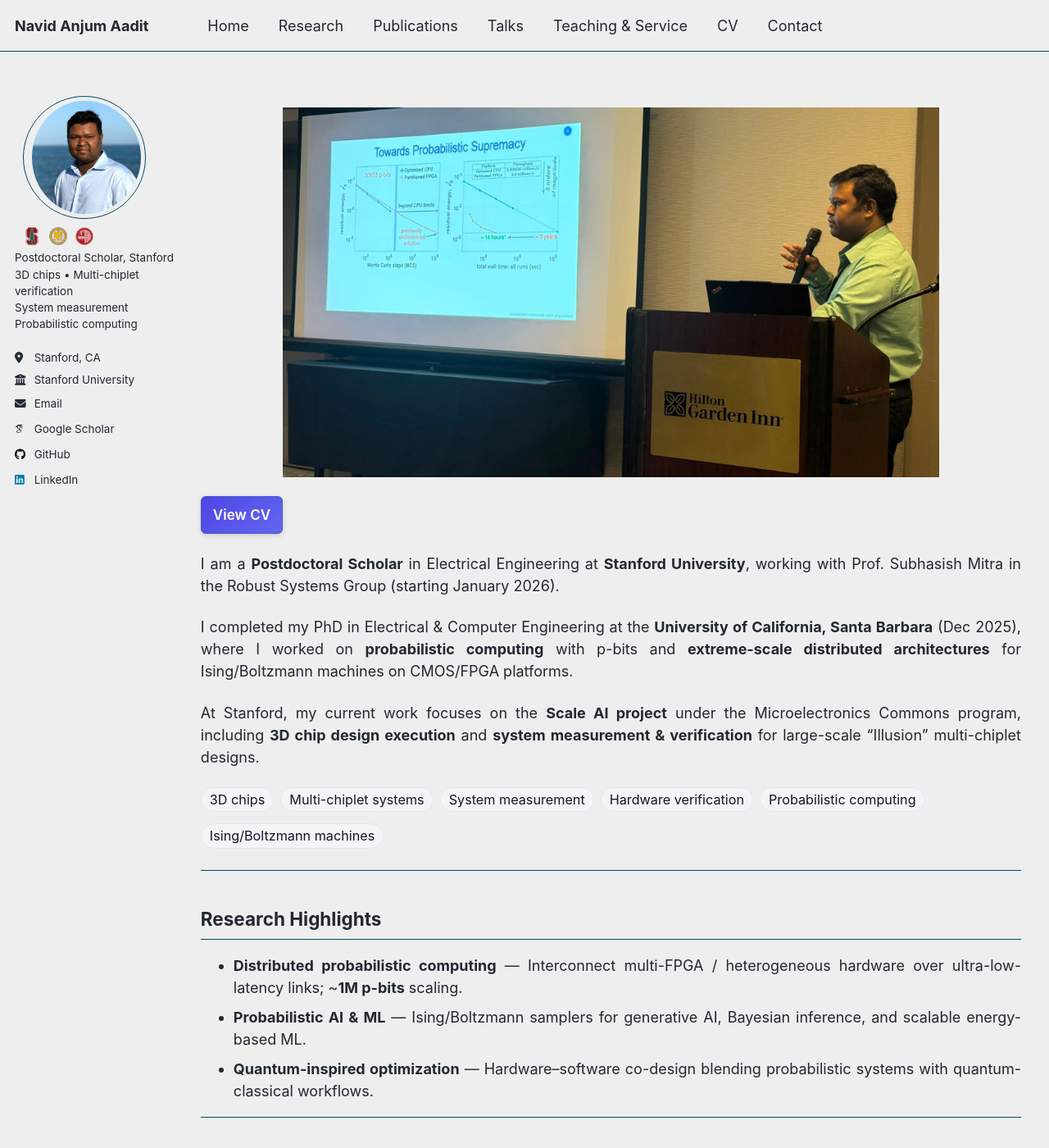
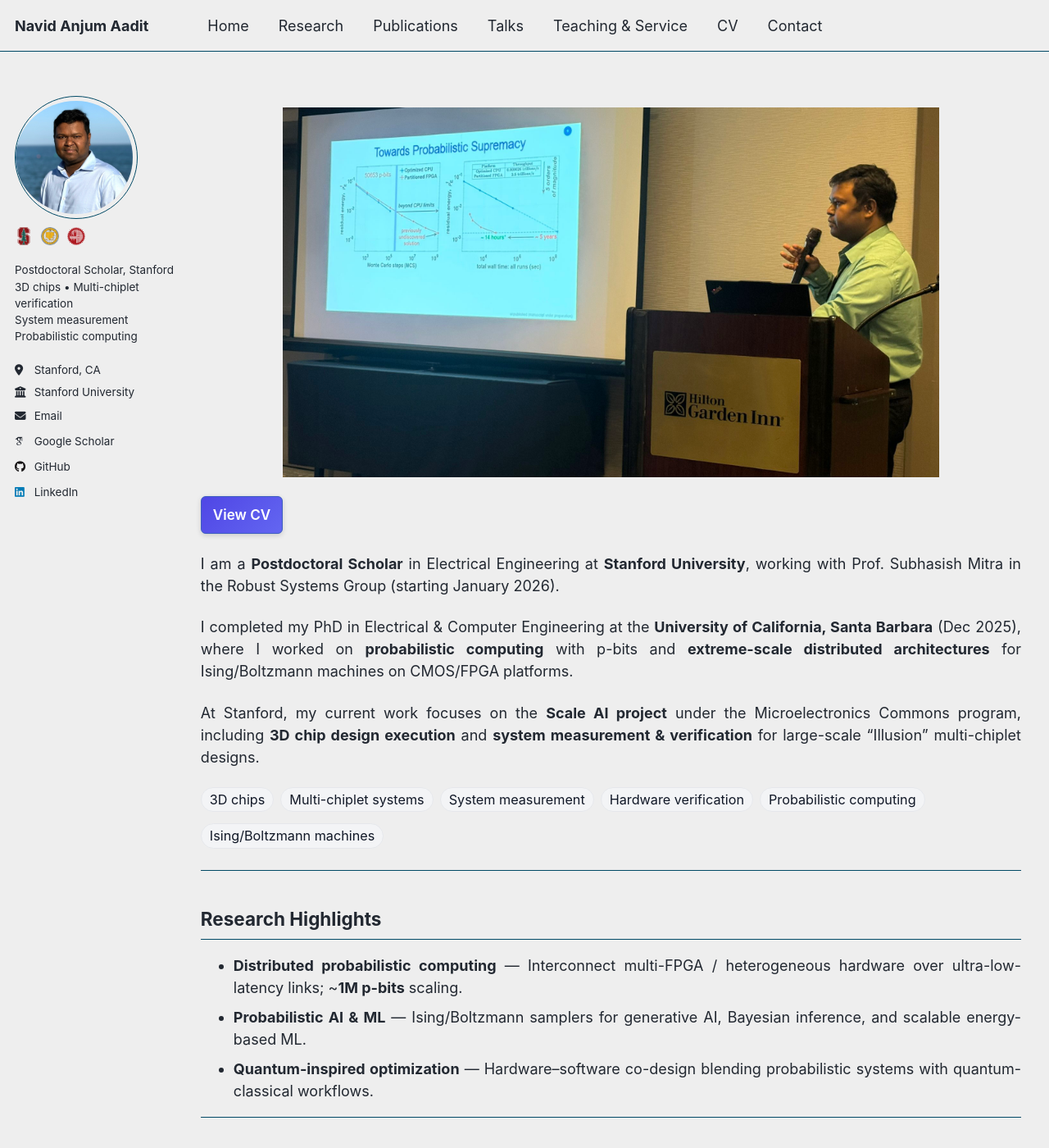
Before and after one commit to navidaadit/navidaadit.github.io, a Jekyll site: the page built from _pages/about.md, in a window 1280 px wide and 1400 px high. Shown: the whole window at 82% size. Built offline with Jekyll 4.4.1, drawn with Linux system fonts in a browser that asks for light colours; some web fonts are replaced.

Commit message:
Refactor sidebar and content styles in custom.scss

```diff
--- a/_sass/_custom.scss
+++ b/_sass/_custom.scss
@@ -1,11 +1,14 @@
 /* ===========================================================
    Navid Aadit — site overrides
+   (grid layout, justified text, hero image, keyword pills,
+    spotlight images, and a single clean footer)
    =========================================================== */
 
 /* ---------- Global width ---------- */
 .initial-content,
 .page__inner,
 .page {
+  /* clamp on very wide monitors to stop overflow/stretch */
   max-width: min(1400px, 90vw);
   margin-left: auto;
   margin-right: auto;
@@ -15,8 +18,8 @@
 
 /* ---------- Content width cap inside right column ---------- */
 :root {
-  --content-max: 75%;
-  --sidebar-left-offset: 10px;  /* <-- ONE KNOB for BOTH headshot + logos */
+  --content-max: 75%;          /* simple size var (not theme-related) */
+  --sidebar-left-offset: 0px;  /* <<<<<< change THIS (e.g., 6px, 10px, 14px) */
 }
 
 /* Limit inner text width (not hero/pills/CV button) */
@@ -35,12 +38,22 @@
 /* Clear legacy floats */
 .page::after { content: ""; display: block; clear: both; }
 
-/* ---------- Author block (avatar + bio) ---------- */
-/* Make the headshot obey the same left offset (desktop + mobile) */
+/* ===========================================================
+   SIDEBAR: headshot + logos share SAME LEFT OFFSET
+   (moves the ring too, because the wrapper moves)
+   =========================================================== */
+
+/* Move the whole avatar block (wrapper) so the ring follows */
 .sidebar .author__avatar{
-  display: flex;
-  justify-content: flex-start;
-  padding-left: var(--sidebar-left-offset);
+  text-align: left !important;                   /* kill theme centering */
+  padding-left: var(--sidebar-left-offset) !important;
+}
+
+/* Ensure the image is not auto-centered */
+.sidebar .author__avatar img{
+  display: block !important;
+  margin-left: 0 !important;
+  margin-right: 0 !important;
 }
 
 /* Desktop: consistent avatar */
@@ -58,22 +71,24 @@
   .author__content p, .author__bio { text-align:left !important; }
 }
 
-/* --- Affiliation logos (tight + LEFT aligned + same offset as headshot) --- */
+/* --- Affiliation logos (tight + left aligned + SAME offset as headshot) --- */
 .sidebar .affil-logos{
-  display: inline-flex;
+  display: flex;                               /* not inline-flex */
   justify-content: flex-start;
   align-items: center;
   gap: 10px;
   line-height: 1;
-  margin: 0;
-  margin-left: var(--sidebar-left-offset); /* same knob */
+  margin: 0;                                   /* NO extra vertical spacing */
   padding: 0;
+  padding-left: var(--sidebar-left-offset) !important;
 }
+
+/* logo size */
 .sidebar .affil-logo{
   width: 22px;
   height: 22px;
   object-fit: contain;
-  display: inline-block;
+  display: block;
 }
 
 /* Remove any built-in hero from the theme */
@@ -86,8 +101,8 @@
   display: block;
   width: 80%;
   height: auto;
-  margin: 0 auto 0 auto;
-  border-bottom: none;
+  margin: 0 auto 0 auto;  /* no bottom margin */
+  border-bottom: none;    /* no line */
 }
 
 /* ---------- Download CV button ---------- */
@@ -137,6 +152,7 @@
   background: #f7fafc;
 }
 
+/* True 4:3 box via aspect-ratio so captions stay below */
 .figure-card img {
   display:block;
   width:100% !important;
@@ -147,11 +163,13 @@
   background: transparent !important;
 }
 
+/* Optional: make an image FILL its card (good for tall rack photos) */
 .figure-card.fill img {
   object-fit: cover !important;
   object-position: center !important;
 }
 
+/* 2×2 spotlight grid */
 .gallery-2x2{
   display:grid;
   grid-template-columns:repeat(2,minmax(0,1fr));
@@ -159,10 +177,12 @@
   margin:.6rem 0 1.2rem;
 }
 
+/* Shorter on phones */
 @media (max-width:980px){
   .gallery-2x2{ grid-template-columns:1fr; }
 }
 
+/* Icons in Recognition list */
 .page__content i.fas { color: #3b82f6; margin-right: 6px; }
 
 /* ---------- Footer: single slim bar ---------- */
@@ -193,6 +213,7 @@
 .footer-left  { opacity: .92; }
 .footer-right { opacity: .92; text-align: right; }
 
+/* ---------- Responsive ---------- */
 .page { margin-top: 1rem; }
 @media (max-width: 520px) {
   .footer-bar { flex-wrap: wrap; row-gap: 4px; }
@@ -215,11 +236,13 @@
   }
 }
 
+/* Justify body text globally BUT no hyphenation */
 .page__content {
   text-align: justify !important;
   text-justify: inter-word;
 }
 
+/* Don't justify lists/paragraphs inside white boxes */
 .page__content .card ul,
 .page__content .card ol,
 .page__content .card li,
@@ -234,6 +257,7 @@
   hyphens: none !important;
 }
 
+/* Make “card/section” boxes light */
 .page__content .card,
 .page__content .section {
   background: #ffffff !important;
@@ -241,6 +265,7 @@
   color: #111827 !important;
 }
 
+/* Turn off hyphenation, keep graceful wrapping */
 .page__content p,
 .page__content li,
 .page__content blockquote,
@@ -252,6 +277,7 @@
   overflow-wrap: break-word;
 }
 
+/* Keep non-paragraph UI bits left-aligned */
 .page__content h1,
 .page__content h2,
 .page__content h3,
@@ -271,6 +297,7 @@
   text-align: left !important;
 }
 
+/* ---------- CENTER CAPTIONS IN FIGURE CARDS ---------- */
 .page__content .figure-card > figcaption,
 .page__content .figure-card > .figcap,
 .layout--single .page__content .gallery-2x2 .figure-card > figcaption,
@@ -284,6 +311,7 @@
   color: #475569 !important;
 }
 
+/* Ensure children inherit centering, never override it */
 .page__content .figure-card > figcaption *,
 .page__content .figure-card > .figcap * {
   text-align: inherit !important;
@@ -291,6 +319,7 @@
   display: inline !important;
 }
 
+/* Teaching/service mobile overflow fix */
 .page__content .course-item {
   display:flex;
   align-items:flex-start;
@@ -308,6 +337,7 @@
   white-space: nowrap;
 }
 
+/* Publications ID tags */
 .cite-id, .pub-id, .id-badge, .entry-id, .label,
 [class^="id-"], [class*=" id-"] {
   border: 1px solid #e5e7eb !important;
@@ -318,12 +348,14 @@
   font-weight: 600;
 }
 
+/* Slimmer mobile dropdown menu */
 .greedy-nav .hidden-links li a {
   padding-top: 10px;
   padding-bottom: 10px;
   line-height: 1.2;
 }
 
+/* Inline reviewer list wrap-safety */
 .inline-list li{
   white-space:normal !important;
   overflow-wrap:anywhere !important;
@@ -331,6 +363,7 @@
   max-width:100% !important;
 }
 
+/* ---------- LINKS: inherit color; turn blue only on hover/focus ---------- */
 .page__content a:not(.btn--cv):not(.no-link-style),
 .footer-bar a:not(.no-link-style) {
   color: inherit !important;
@@ -353,8 +386,10 @@
   color: #1e40af !important;
 }
 
-.author__urls-wrapper { text-align: initial !important; }
+/* === Follow button: right edge, no effect on text alignment, button hugs text === */
+.author__urls-wrapper { text-align: initial !important; } /* hard reset if anything leaked */
 
+/* Mobile/tablet only */
 @media (max-width:1023px){
   .author__urls-wrapper{
     position: relative !important;
@@ -394,6 +429,7 @@
   }
 }
 
+/* === LAYER ORDER FIX (desktop): keep content above fixed sidebar === */
 @media (min-width:1024px){
   .sidebar{ z-index: 1 !important; }
   .page__content{ position: relative; z-index: 2 !important; }
```
